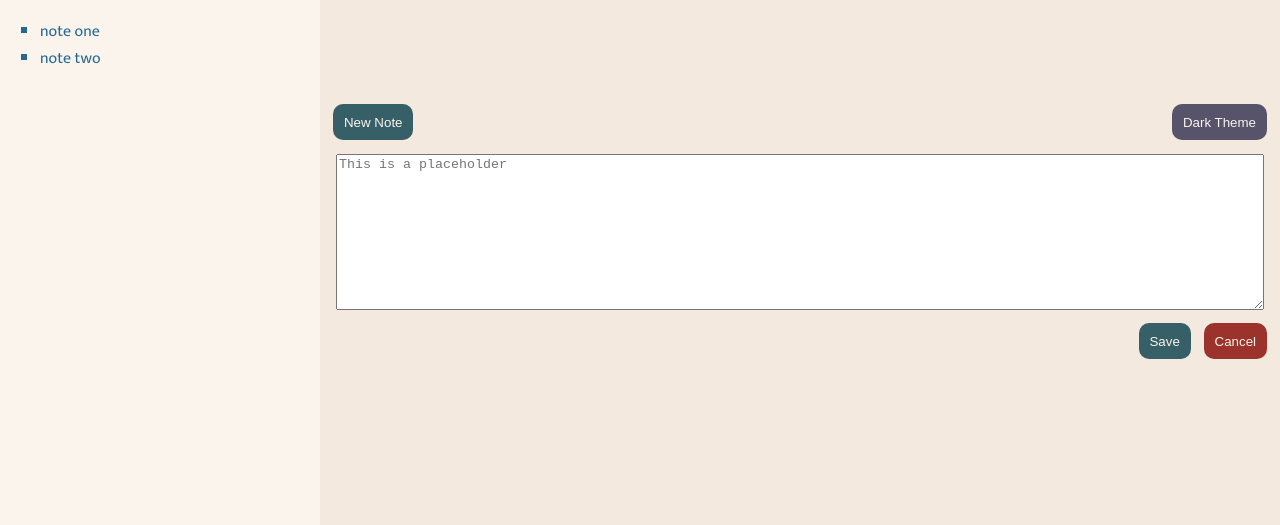
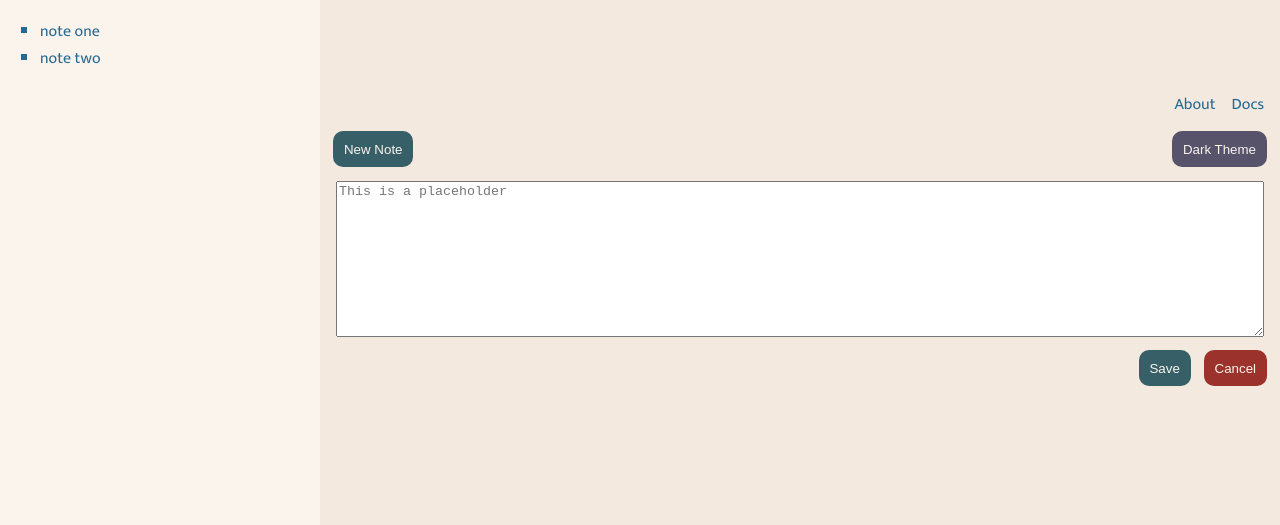
Before and after one commit to ax-huang/ACIT1620-Assginment1, a plain HTML site: page index.html in a window 1280 px wide. Shown: the part 128-653 px from the top of the page. Drawn offline with Linux system fonts and the light colour scheme.

Commit message:
add nav before textarea

```diff
--- a/css/style.css
+++ b/css/style.css
@@ -63,6 +63,19 @@ button{
     color: #faf4ec;
 }
 
+#sectionItem0{
+    display: flex;
+    justify-content: end;
+    margin-right: 1em;
+}
+
+#sectionItem0 a:link, a:visited{
+    text-decoration: none;
+    margin-left: 1em;
+    color: #256993;
+
+}
+
 #sectionItem2{
     display: flex;
     flex-direction: column;
--- a/index.html
+++ b/index.html
@@ -27,6 +27,13 @@
                     </aside>
 
                     <section>
+
+                        <nav id="sectionItem0">
+                            <a href="">About</a>
+                            <a href="">Docs</a>
+
+                        </nav>
+
                         <div id="sectionItem1">
                             <button class="newNote_Save_Button" type="button">New Note</button>
                             <button id="darkThemeButton" type="button">Dark Theme</button>
```
